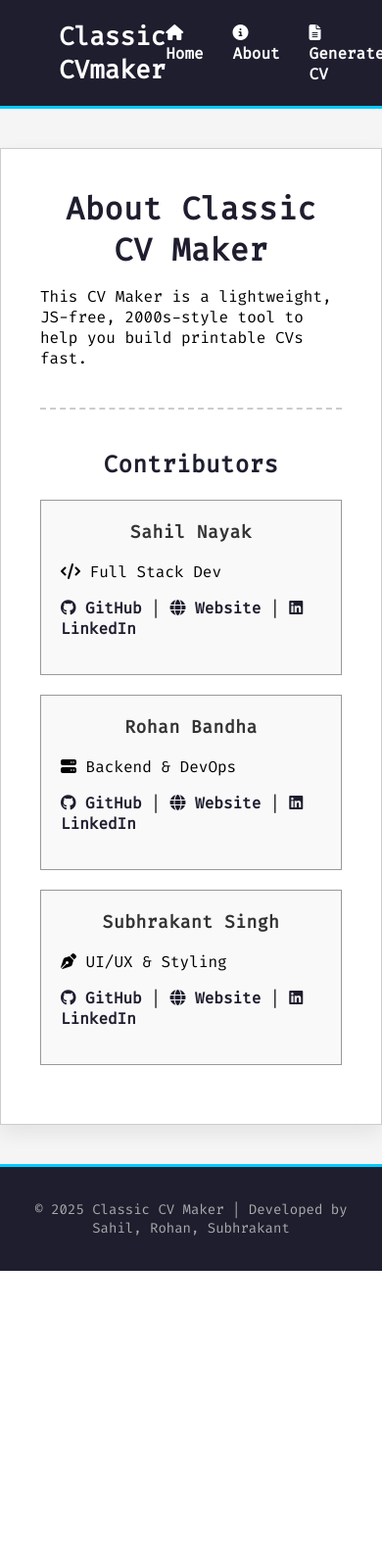
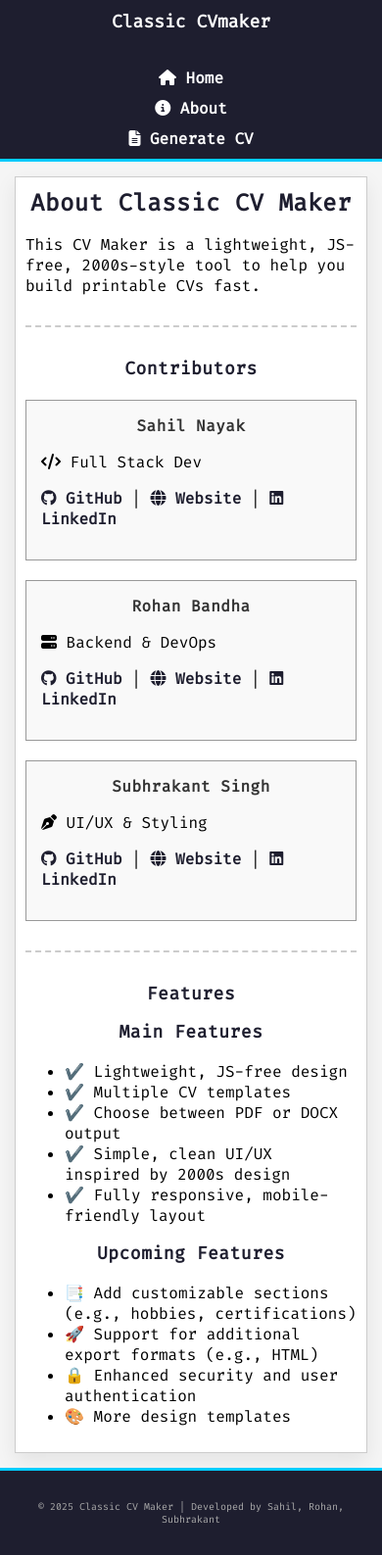
Before and after one commit to sahilnyk/cv-maker, a Flask app: page /about in a window 390 px wide. Shown: the whole page at 98% size. Before the commit the page ends 1297 px from the top, so only its background shows below. Run offline with Flask 3, Linux system fonts and the light colour scheme.

Commit message:
features added

```diff
--- a/src/static/styles.css
+++ b/src/static/styles.css
@@ -235,3 +235,117 @@ button:hover {
 .contributor-box a:hover {
     color: #00ccff;
 }
+
+/* MEDIA QUERIES FOR RESPONSIVENESS */
+
+/* Navbar adjustments for mobile screens */
+@media screen and (max-width: 768px) {
+    .navbar {
+        flex-direction: column;
+        padding: 15px;
+    }
+
+    .navbar-links {
+        flex-direction: column;
+        gap: 15px;
+        text-align: center;
+        margin-top: 20px;
+    }
+
+    .navbar-logo {
+        font-size: 22px;
+        margin-bottom: 15px;
+    }
+}
+
+/* Container adjustments for mobile screens */
+@media screen and (max-width: 768px) {
+    .container {
+        padding: 20px;
+        margin: 20px;
+    }
+
+    h1 {
+        font-size: 28px;
+    }
+
+    h2,
+    h3 {
+        font-size: 20px;
+    }
+
+    .section-divider {
+        margin: 30px 0;
+    }
+
+    form label,
+    input,
+    textarea,
+    select {
+        font-size: 14px;
+    }
+
+    .button-row {
+        flex-direction: column;
+        gap: 15px;
+    }
+
+    button {
+        width: 100%;
+        min-width: auto;
+    }
+
+    .footer {
+        font-size: 12px;
+    }
+
+    .contributor-box {
+        padding: 15px;
+    }
+
+    .contributor-box h3 {
+        font-size: 16px;
+    }
+
+    .template-row {
+        flex-direction: column;
+        gap: 15px;
+    }
+}
+
+/* Further responsiveness for very small screens */
+@media screen and (max-width: 480px) {
+    .navbar {
+        padding: 10px;
+    }
+
+    .navbar-logo {
+        font-size: 18px;
+    }
+
+    .navbar-links {
+        gap: 10px;
+    }
+
+    .container {
+        padding: 10px;
+        margin: 15px;
+    }
+
+    h1 {
+        font-size: 24px;
+    }
+
+    h2,
+    h3 {
+        font-size: 18px;
+    }
+
+    .button-row button {
+        font-size: 14px;
+    }
+
+    .footer {
+        font-size: 10px;
+    }
+}
--- a/src/templates/about.html
+++ b/src/templates/about.html
@@ -1,9 +1,11 @@
 {% extends "base.html" %}
+
 {% block content %}
 <h1>About Classic CV Maker</h1>
 <p>This CV Maker is a lightweight, JS-free, 2000s-style tool to help you build printable CVs fast.</p>
 
 <div class="section-divider"></div>
+
 <h2>Contributors</h2>
 
 <div class="contributor-box">
@@ -35,4 +37,25 @@
     <a href="#"><i class="fab fa-linkedin"></i> LinkedIn</a>
   </p>
 </div>
+
+<div class="section-divider"></div>
+
+<h2>Features</h2>
+<h3>Main Features</h3>
+<ul>
+  <li>✔️ Lightweight, JS-free design</li>
+  <li>✔️ Multiple CV templates</li>
+  <li>✔️ Choose between PDF or DOCX output</li>
+  <li>✔️ Simple, clean UI/UX inspired by 2000s design</li>
+  <li>✔️ Fully responsive, mobile-friendly layout</li>
+</ul>
+
+<h3>Upcoming Features</h3>
+<ul>
+  <li>📑 Add customizable sections (e.g., hobbies, certifications)</li>
+  <li>🚀 Support for additional export formats (e.g., HTML)</li>
+  <li>🔒 Enhanced security and user authentication</li>
+  <li>🎨 More design templates</li>
+</ul>
+
 {% endblock %}
```
